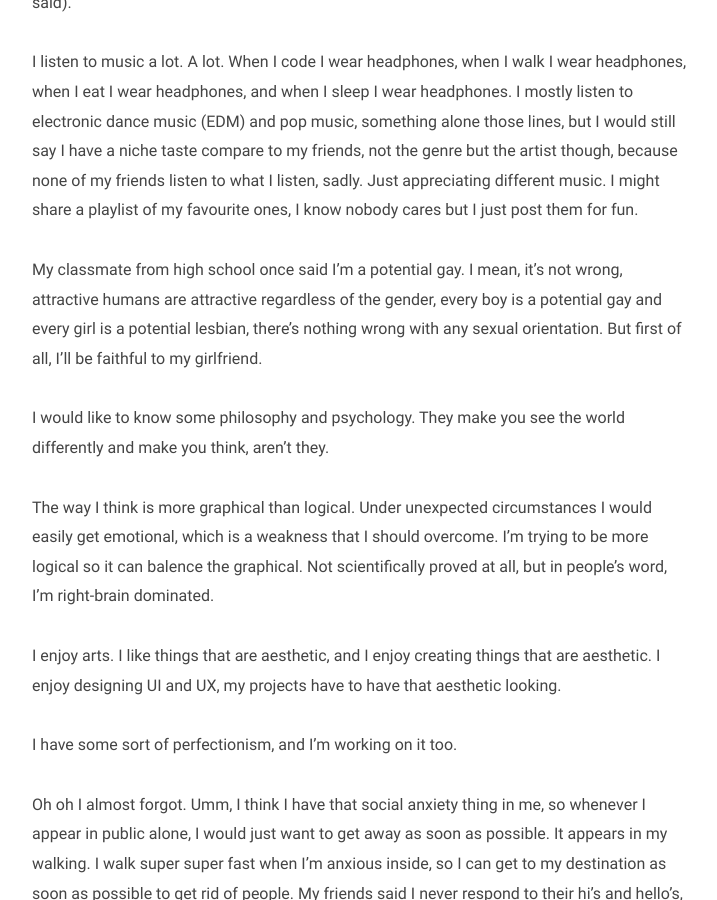
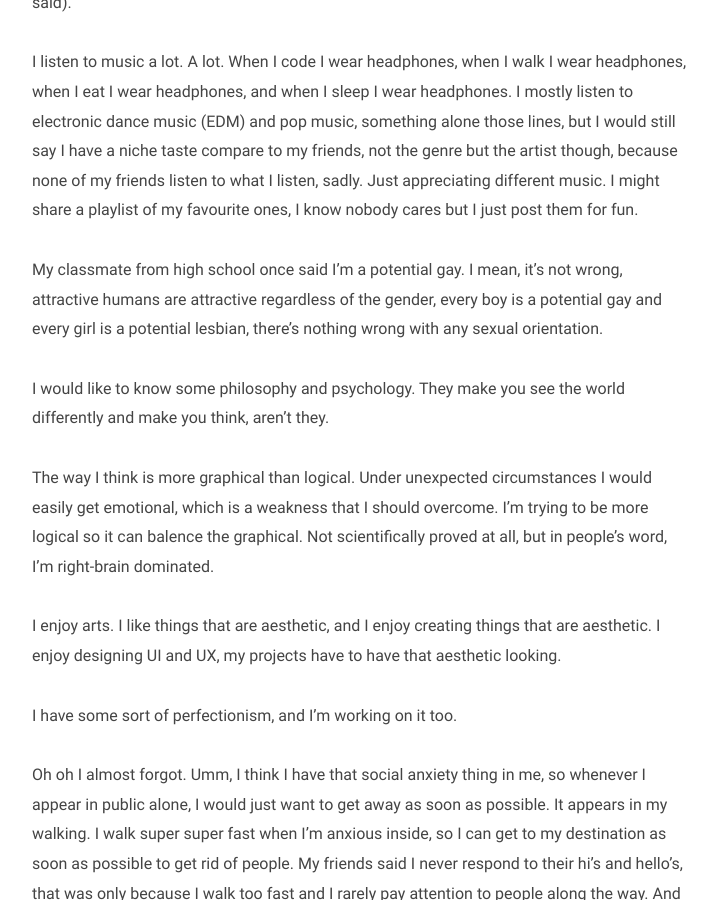
Before and after one commit to cloudyyoung/www.cloudyyoung.com, a Jekyll site: the page built from about.md, in a window 1280 px wide and 900 px high, scrolled down 1098 px. Shown: the whole window, without its empty margins (278-995 px from the left). Built offline with Jekyll 4.4.1, drawn with Linux system fonts in a browser that asks for light colours.

Commit message:
Update about.md

```diff
--- a/about.md
+++ b/about.md
@@ -24,7 +24,7 @@ I'm also passive on making friends, so I don't have many friends. Kinda lonely b
 
 I listen to music a lot. A lot. When I code I wear headphones, when I walk I wear headphones, when I eat I wear headphones, and when I sleep I wear headphones. I mostly listen to electronic dance music (EDM) and pop music, something alone those lines, but I would still say I have a niche taste compare to my friends, not the genre but the artist though, because none of my friends listen to what I listen, sadly. Just appreciating different music. I might share a playlist of my favourite ones, I know nobody cares but I just post them for fun.
 
-My classmate from high school once said I'm a potential gay. I mean, it's not wrong, attractive humans are attractive regardless of the gender, every boy is a potential gay and every girl is a potential lesbian, there's nothing wrong with any sexual orientation. But first of all, I'll be faithful to my girlfriend.
+My classmate from high school once said I'm a potential gay. I mean, it's not wrong, attractive humans are attractive regardless of the gender, every boy is a potential gay and every girl is a potential lesbian, there's nothing wrong with any sexual orientation.
 
 I would like to know some philosophy and psychology. They make you see the world differently and make you think, aren't they.
 
```
